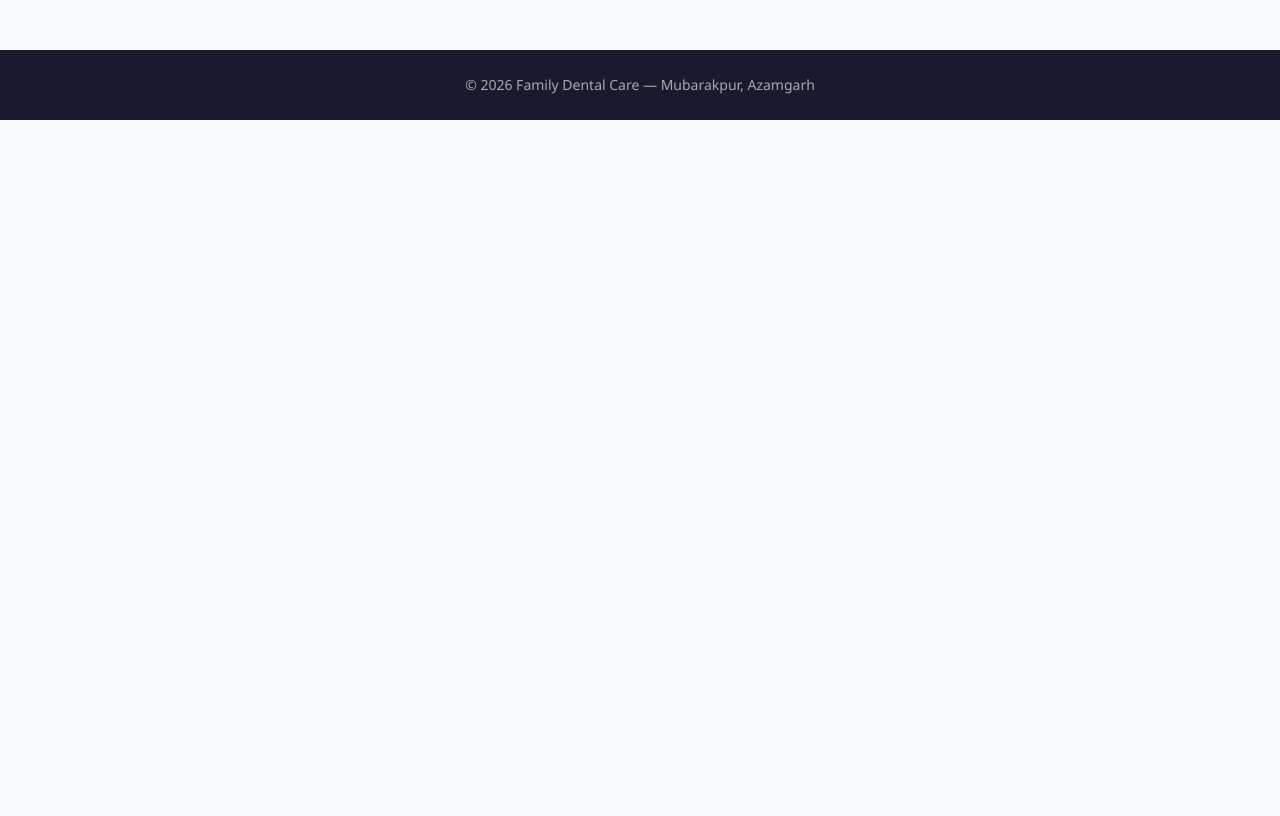
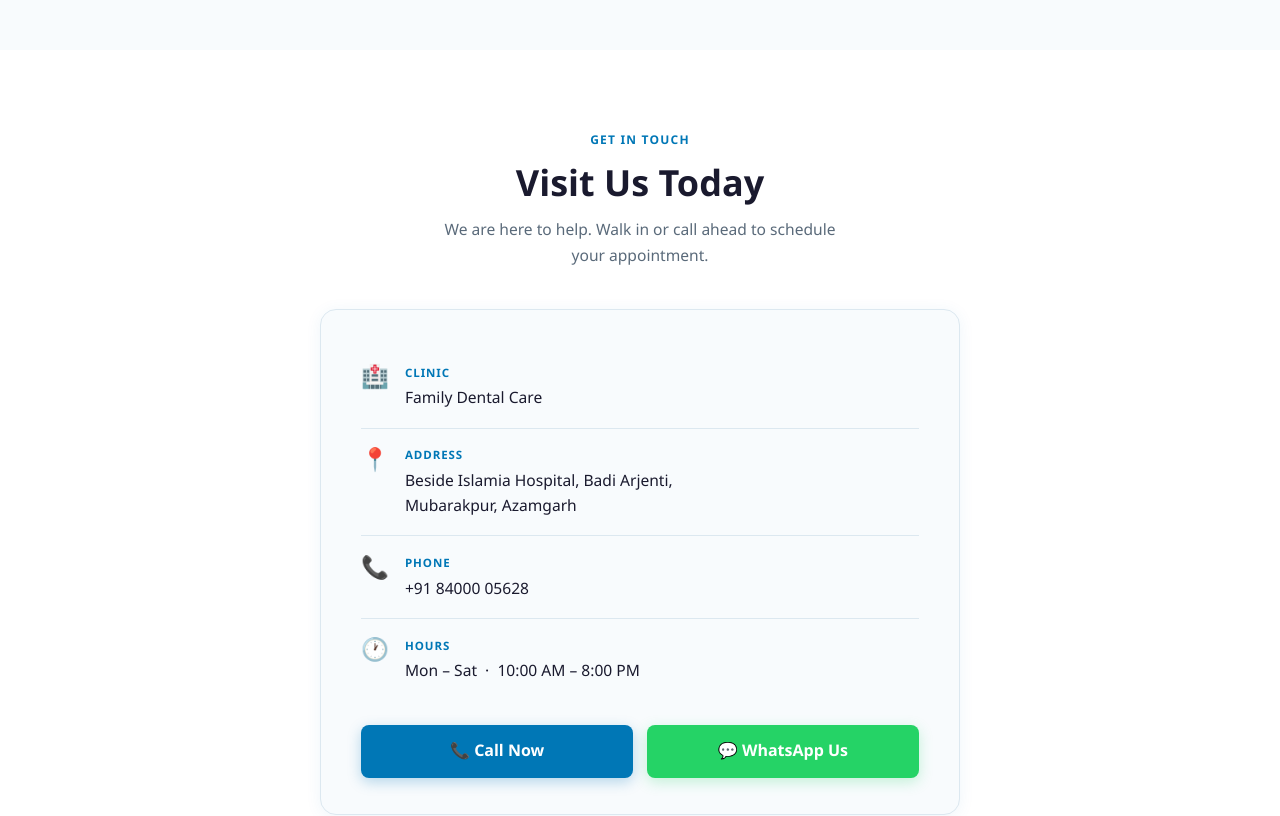
Before and after one commit to madebyharsh/sharik-dental-clinic, a Next.js app: page / in a window 1280 px wide. Shown: the part 1940-2756 px from the top of the page. Before the commit the page ends 2060 px from the top, so only its background shows below. Built offline with nearby package versions, Linux system fonts and the light colour scheme.

Commit message:
Step 5: contact component processed

```diff
--- a/src/app/page.tsx
+++ b/src/app/page.tsx
@@ -1,4 +1,5 @@
 import About from "@/components/About";
+import Contact from "@/components/Contact";
 import Hero from "@/components/Hero";
 import Services from "@/components/Services";
 
@@ -8,10 +9,7 @@ export default function HomePage() {
       <Hero/>
       <About/>
       <Services/>
-
-      <section id="contact">
-        {/* Contact section — coming next */}
-      </section>
+      <Contact/>
     </>
   );
 }
--- /dev/null
+++ b/src/components/Contact.module.css
@@ -0,0 +1,157 @@
+.contact {
+  padding: 5rem 1.25rem;
+  background: #ffffff;
+}
+
+.container {
+  max-width: 640px;
+  margin: 0 auto;
+  display: flex;
+  flex-direction: column;
+  gap: 2.5rem;
+}
+
+/* Header */
+.header {
+  text-align: center;
+  display: flex;
+  flex-direction: column;
+  align-items: center;
+  gap: 0.75rem;
+}
+
+.label {
+  font-size: 0.75rem;
+  font-weight: 700;
+  letter-spacing: 0.1em;
+  text-transform: uppercase;
+  color: #0077b6;
+}
+
+.heading {
+  font-size: 2rem;
+  font-weight: 800;
+  color: #1a1a2e;
+  line-height: 1.2;
+}
+
+.subtext {
+  font-size: 0.975rem;
+  color: #5a6a7a;
+  line-height: 1.7;
+  max-width: 420px;
+}
+
+/* Card */
+.card {
+  background: #f8fbfd;
+  border: 1px solid #dce8f0;
+  border-radius: 16px;
+  padding: 2rem 1.75rem;
+  display: flex;
+  flex-direction: column;
+  gap: 0;
+  box-shadow: 0 2px 16px rgba(0, 119, 182, 0.07);
+}
+
+/* Info rows */
+.infoBlock {
+  display: flex;
+  align-items: flex-start;
+  gap: 1rem;
+  padding: 1.1rem 0;
+}
+
+.infoIcon {
+  font-size: 1.4rem;
+  line-height: 1;
+  margin-top: 0.1rem;
+  flex-shrink: 0;
+}
+
+.infoTitle {
+  font-size: 0.72rem;
+  font-weight: 700;
+  text-transform: uppercase;
+  letter-spacing: 0.08em;
+  color: #0077b6;
+  margin-bottom: 0.2rem;
+}
+
+.infoValue {
+  font-size: 0.975rem;
+  color: #1a1a2e;
+  font-weight: 500;
+  line-height: 1.6;
+}
+
+.divider {
+  height: 1px;
+  background: #dce8f0;
+  width: 100%;
+}
+
+/* Action buttons */
+.actions {
+  display: flex;
+  flex-direction: column;
+  gap: 0.85rem;
+  margin-top: 1.5rem;
+}
+
+.btnCall,
+.btnWhatsapp {
+  display: block;
+  width: 100%;
+  padding: 0.85rem 1.5rem;
+  border-radius: 8px;
+  font-size: 1rem;
+  font-weight: 600;
+  text-align: center;
+  transition: transform 0.15s ease, box-shadow 0.15s ease;
+}
+
+.btnCall {
+  background: #0077b6;
+  color: #ffffff;
+  box-shadow: 0 4px 14px rgba(0, 119, 182, 0.28);
+}
+
+.btnCall:hover {
+  background: #005f8e;
+  transform: translateY(-1px);
+  box-shadow: 0 6px 18px rgba(0, 119, 182, 0.36);
+}
+
+.btnWhatsapp {
+  background: #25d366;
+  color: #ffffff;
+  box-shadow: 0 4px 14px rgba(37, 211, 102, 0.25);
+}
+
+.btnWhatsapp:hover {
+  background: #1ebe5c;
+  transform: translateY(-1px);
+  box-shadow: 0 6px 18px rgba(37, 211, 102, 0.33);
+}
+
+@media (min-width: 480px) {
+  .actions {
+    flex-direction: row;
+  }
+
+  .btnCall,
+  .btnWhatsapp {
+    flex: 1;
+  }
+}
+
+@media (min-width: 768px) {
+  .heading {
+    font-size: 2.25rem;
+  }
+
+  .card {
+    padding: 2.25rem 2.5rem;
+  }
+}
--- /dev/null
+++ b/src/components/Contact.tsx
@@ -0,0 +1,78 @@
+import styles from './Contact.module.css';
+
+export default function Contact() {
+  return (
+    <section className={styles.contact} id="contact">
+      <div className={styles.container}>
+
+        <div className={styles.header}>
+          <span className={styles.label}>Get In Touch</span>
+          <h2 className={styles.heading}>Visit Us Today</h2>
+          <p className={styles.subtext}>
+            We are here to help. Walk in or call ahead to schedule your appointment.
+          </p>
+        </div>
+
+        <div className={styles.card}>
+
+          <div className={styles.infoBlock}>
+            <span className={styles.infoIcon}>🏥</span>
+            <div>
+              <p className={styles.infoTitle}>Clinic</p>
+              <p className={styles.infoValue}>Family Dental Care</p>
+            </div>
+          </div>
+
+          <div className={styles.divider} />
+
+          <div className={styles.infoBlock}>
+            <span className={styles.infoIcon}>📍</span>
+            <div>
+              <p className={styles.infoTitle}>Address</p>
+              <p className={styles.infoValue}>
+                Beside Islamia Hospital, Badi Arjenti,<br />
+                Mubarakpur, Azamgarh
+              </p>
+            </div>
+          </div>
+
+          <div className={styles.divider} />
+
+          <div className={styles.infoBlock}>
+            <span className={styles.infoIcon}>📞</span>
+            <div>
+              <p className={styles.infoTitle}>Phone</p>
+              <p className={styles.infoValue}>+91 84000 05628</p>
+            </div>
+          </div>
+
+          <div className={styles.divider} />
+
+          <div className={styles.infoBlock}>
+            <span className={styles.infoIcon}>🕐</span>
+            <div>
+              <p className={styles.infoTitle}>Hours</p>
+              <p className={styles.infoValue}>Mon – Sat &nbsp;·&nbsp; 10:00 AM – 8:00 PM</p>
+            </div>
+          </div>
+
+          <div className={styles.actions}>
+            <a href="tel:+918400005628" className={styles.btnCall}>
+              📞 Call Now
+            </a>
+            <a
+              href="https://wa.me/918400005628?text=I want to book an appointment"
+              target="_blank"
+              rel="noopener noreferrer"
+              className={styles.btnWhatsapp}
+            >
+              💬 WhatsApp Us
+            </a>
+          </div>
+
+        </div>
+
+      </div>
+    </section>
+  );
+}
```
